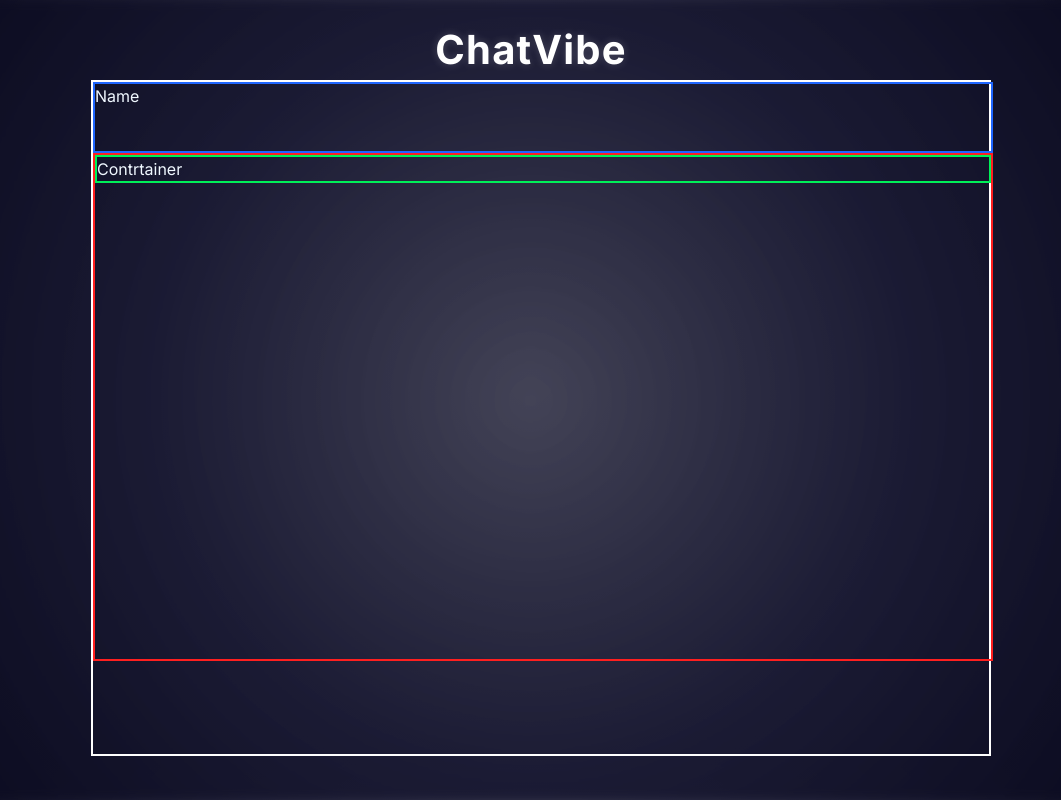
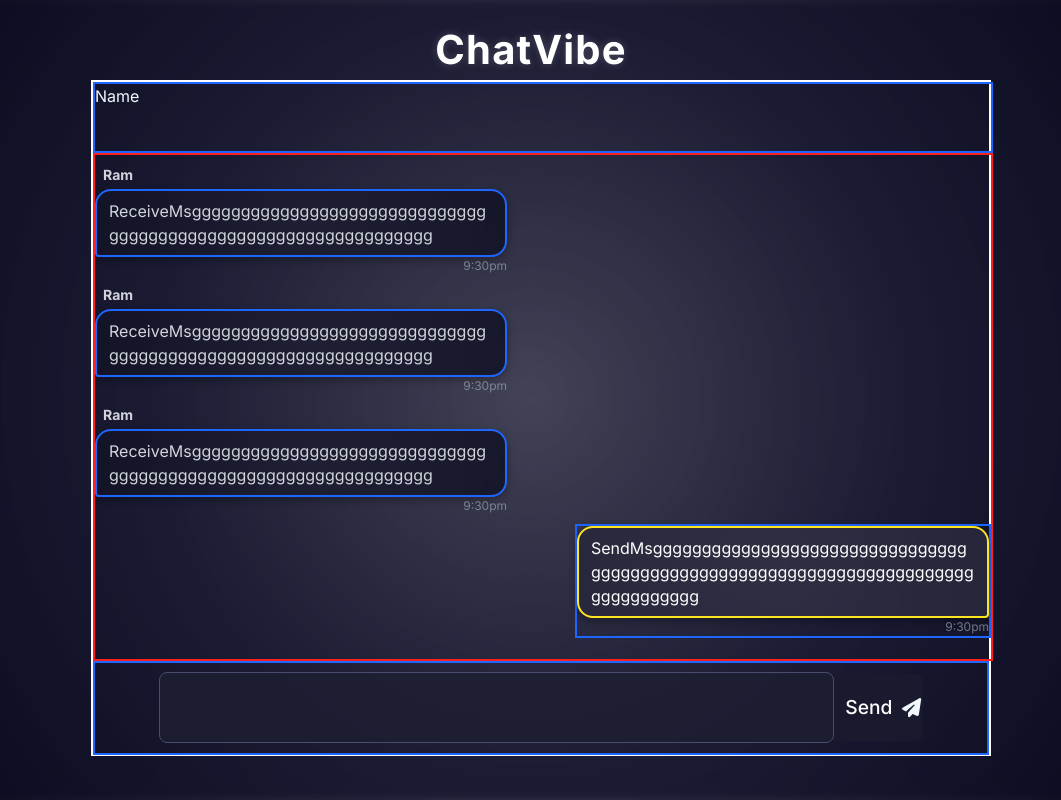
Before and after one commit to NabinCenth/ChatVibe-Client, a React (Vite) app: page / in a window 1280 px wide. Shown: the whole page, without its empty margins (109-1170 px from the left). Built offline with nearby package versions, Linux system fonts and the light colour scheme.

Commit message:
client side 3 commit

```diff
--- a/src/Component/Board/Container.css
+++ b/src/Component/Board/Container.css
@@ -1,3 +1,4 @@
+@import url('https://fonts.googleapis.com/css2?family=Inter:wght@400;500;700&display=swap');
 .Container-b{
     width: 70vw;
     height: 84vh;
@@ -5,15 +6,173 @@
     margin-left:15vw;
     margin-right: 15vw;
 }
+
+.Name-1{
+    border: 2px solid #1f66ff;
+    width: 70vw;
+    height: 10%;
+}
+.footer{
+    display: flex;
+    height: 13.3%;
+    border: 2px solid #1f66ff;
+
+    justify-content: center;
+    align-items: center;
+
+}
+.input-b{
+    margin: 0;
+    display: flex;
+    justify-self: flex-end;
+width: 75%;
+    height: 75%;
+    font-family: 'Inter', Arial, sans-serif;
+  font-weight: 400;
+  font-size: 16px;
+    border: 1px solid #4b4b6b;
+    border-radius: 8px;
+
+    background: rgba(30, 30, 50, 0.8);
+}
+.input-b:focus { border-color: #ffffff; outline: none; }
+.send{
+    font-family: 'Inter', Arial, sans-serif;
+    display: flex;
+  align-items: center;
+  justify-content: center;
+  background-color:  #1a1a2e;
+  font-weight: 500;
+  font-size: 1.2rem;
+    width: 10%;
+    height: 75%;
+    transition: background 0.5s ease;
+    border-radius: 0px 8px 8px 0px;
+}
+.send:hover { background: #262640; }
+
 .MsgWindow-b{
     width: 70vw;
    flex-grow: auto;
   height:75% ;
   border: 2px solid #ff1f1f;
+   overflow: scroll;
+   overflow-x: hidden;
+}
+.containerR{
+    display: flex;
+    flex-direction: column;
+    height: fit-content;
+    min-width: 10%;
+    width: fit-content;
+    justify-self:flex-start ;
+     margin-top: 1%;
+    margin-bottom: 1%;
+    overflow-x: hidden;
+    word-break: break-word;
+   overflow: visible;
 
 }
-.Name-1{
+.containerS{
+    display: flex;
+    flex-direction: column;
     border: 2px solid #1f66ff;
-    width: 70vw;
-    height: 10%;
+    height: fit-content;
+    width: fit-content;
+    min-width: 10%;
+    /* width: fit-content; */
+    justify-self:flex-end ;
+    overflow-x: hidden;
+ word-break: break-word;
+ overflow: visible;
+
+
 }
+
+.ReceiveMsg{
+    display: flex;
+    border: 2px solid #1f66ff;
+    max-width:30vw ;
+    min-height: 30%;
+    height: fit-content;
+
+    font-family: 'Inter', Arial, sans-serif;
+    font-weight: 400;
+    font-size: 16px;
+    color: #d1d5db;
+    background: radial-gradient(circle, rgba(30, 30, 50, 0.85) 0%, rgba(20, 20, 40, 0.9) 100%);
+    border-radius: 16px 16px 16px 4px;
+
+    box-shadow: 0 3px 8px rgba(0, 0, 0, 0.3);
+  backdrop-filter: blur(10px);
+  transition: transform 0.2s ease;
+  animation: slideInLeft 0.3s ease-out;
+  padding: 8px 12px;
+  word-wrap: break-word;
+  overflow-wrap: break-word;
+}
+.ReceiveMsg:hover {
+    transform: scale(1.02);
+    box-shadow: 0 0 10px rgba(96, 165, 250, 0.5);
+  }
+  @keyframes slideInLeft { from { transform: translateX(-20px); opacity: 0; } to { transform: translateX(0); opacity: 1; } }
+@keyframes slideInRight { from { transform: translateX(20px); opacity: 0; } to { transform: translateX(0); opacity: 1; } }
+.Namer{
+    display: flex;
+    /* border: 2px solid #ff931f; */
+    font-family: 'Inter', Arial, sans-serif;
+    font-weight: 600;
+     font-size: 14px;
+     color: #d1d5db;
+      margin-bottom: 4px;
+      margin-left: 8px;
+}
+.Timestampr{
+    display: flex;
+    /* border: 2px solid #a2ff1f; */
+    font-family: 'Inter', Arial, sans-serif;
+    font-weight: 400;
+     font-size: 12px; color:
+      #9ca3af; opacity: 0.7;
+       align-self: flex-end;
+}.SendMsg {
+  display: flex;
+  align-items: center; /* Vertically centers the text */
+  justify-content: flex-start; /* Aligns text to the left (adjust as needed) */
+   max-width: 30vw;
+  width: fit-content;
+  height: fit-content;
+  min-height: 30%; /* Adjusted for better control */
+  font-family: 'Inter', Arial, sans-serif;
+  font-weight: 400;
+  font-size: 16px;
+  color: #ffffff;
+  background: radial-gradient(circle, rgba(50, 50, 70, 0.85) 0%, rgba(40, 40, 60, 0.9) 100%);
+  border-radius: 16px 16px 4px 16px;
+  box-shadow: 0 3px 8px rgba(0, 0, 0, 0.3);
+  backdrop-filter: blur(5px);
+  transition: transform 0.2s ease, box-shadow 0.2s ease;
+  animation: slideInRight 0.3s ease-out;
+  padding: 8px 12px; /* Consistent padding for better text spacing */
+
+
+  border: 2px solid #ffe51f;
+  word-wrap: break-word;
+  overflow-wrap: break-word; /* Ensures long text wraps properly */
+}
+.SendMsg:hover {
+    transform: scale(1.02);
+    box-shadow: 0 0 10px rgba(96, 165, 250, 0.5);
+  }
+
+.Timestamps{
+    display: flex;
+    /* border: 2px solid #a2ff1f; */
+    font-family: 'Inter', Arial, sans-serif;
+    font-weight: 400;
+     font-size: 12px;
+      color: #9ca3af;
+      opacity: 0.7;
+       align-self: flex-end;
+}
+/* For the scrollbar style */
--- a/src/Component/Board/Container.jsx
+++ b/src/Component/Board/Container.jsx
@@ -1,18 +1,25 @@
 import React from 'react'
 import "./Container.css"
-import { FontAwesomeIcon } from '@fortawesome/react-fontawesome';
-import { faPaperPlane } from '@fortawesome/free-solid-svg-icons';
+import Name from './Name/Name'
 
-import Name from './Name/Name'
-import MsgWindow from './MsgContainer/MsgWindow'
+import Input from '../footer/Input';
+import Send from '../footer/Send';
+import ReceiveMsg from './Message/ReceiveMsg';
+import SendMsg from './Message/SendMsg';
+
+
+
 function Container() {
   return (<>
   <div className='Container-b'>
     <div className='Name-1'><Name/> </div>
-  <div className='MsgWindow-b'><MsgWindow/> </div>
+  <div className='MsgWindow-b'> <ReceiveMsg/> <ReceiveMsg/><ReceiveMsg/> <SendMsg/> </div>
+  <div className='footer'>
+    <Input className="input-b"/> <Send className="send-b"/></div>
+
   </div>
 
-  <div> </div>
+
 
     </>
 
--- /dev/null
+++ b/src/Component/Board/Message/ReceiveMsg.jsx
@@ -0,0 +1,15 @@
+import React from 'react'
+
+function ReceiveMsg() {
+  return (
+    <> <div className="containerR">
+    <div className="Namer">Ram</div>
+    <div className='ReceiveMsg'>ReceiveMsggggggggggggggggggggggggggggggggggggggggggggggggggggggggggggggg</div>
+      <div className="Timestampr">9:30pm</div>
+      </div>
+
+       </>
+  )
+}
+
+export default ReceiveMsg
--- /dev/null
+++ b/src/Component/Board/Message/SendMsg.jsx
@@ -0,0 +1,15 @@
+import React from 'react'
+
+function SendMsg() {
+  return (<>
+   <div className="containerS">
+  <div className='SendMsg'>SendMsgggggggggggggggggggggggggggggggggggggggggggggggggggggggggggggggggggggggggggggggggg </div>
+    <div className="Timestamps">9:30pm</div>
+    </div>
+
+     </>
+
+  )
+}
+
+export default SendMsg
--- a/src/Component/Board/MsgContainer/MsgWindow.css
+++ /dev/null
@@ -1,7 +0,0 @@
-.Container{
-    display: flex;
-
-    border: 2px solid #00ef58;
-
-
-}
--- a/src/Component/Board/MsgContainer/MsgWindow.jsx
+++ /dev/null
@@ -1,11 +0,0 @@
-import React from 'react'
-import "./MsgWindow.css"
-function MsgWindow() {
-  return (
-    <>
-    <div className='Container'>Contrtainer</div>
-     </>
-  )
-}
-
-export default MsgWindow
--- a/src/Component/footer/Input.jsx
+++ b/src/Component/footer/Input.jsx
@@ -2,7 +2,7 @@ import React from 'react'
 
 function Input() {
   return (
-    <div>Input</div>
+   <input className='input-b' />
   )
 }
 
--- /dev/null
+++ b/src/Component/footer/Send.css
@@ -0,0 +1,22 @@
+.send-b{
+    display: flex;
+    border: 2px solid #1f66ff;
+    width: fit-content;
+
+height: fit-content;
+color: #ffffff;
+
+  border: none;
+  border-radius: 8px;
+  padding: 5px 10px;
+  cursor: pointer;
+
+}
+
+
+.send-icon{
+    display: flex;
+}
+send{
+  cursor:pointer;
+}
--- a/src/Component/footer/Send.jsx
+++ b/src/Component/footer/Send.jsx
@@ -1,8 +1,17 @@
 import React from 'react'
-
+import "./Send.css"
+import { FontAwesomeIcon } from '@fortawesome/react-fontawesome';
+import { faPaperPlane } from '@fortawesome/free-solid-svg-icons';
 function Send() {
   return (
-    <div>Send</div>
+    <> <div className='send' >
+     <div className='send-b'>Send</div>
+        <FontAwesomeIcon icon={faPaperPlane} className='send-icon' />
+        </div>
+
+        </>
+
+
   )
 }
 
```
